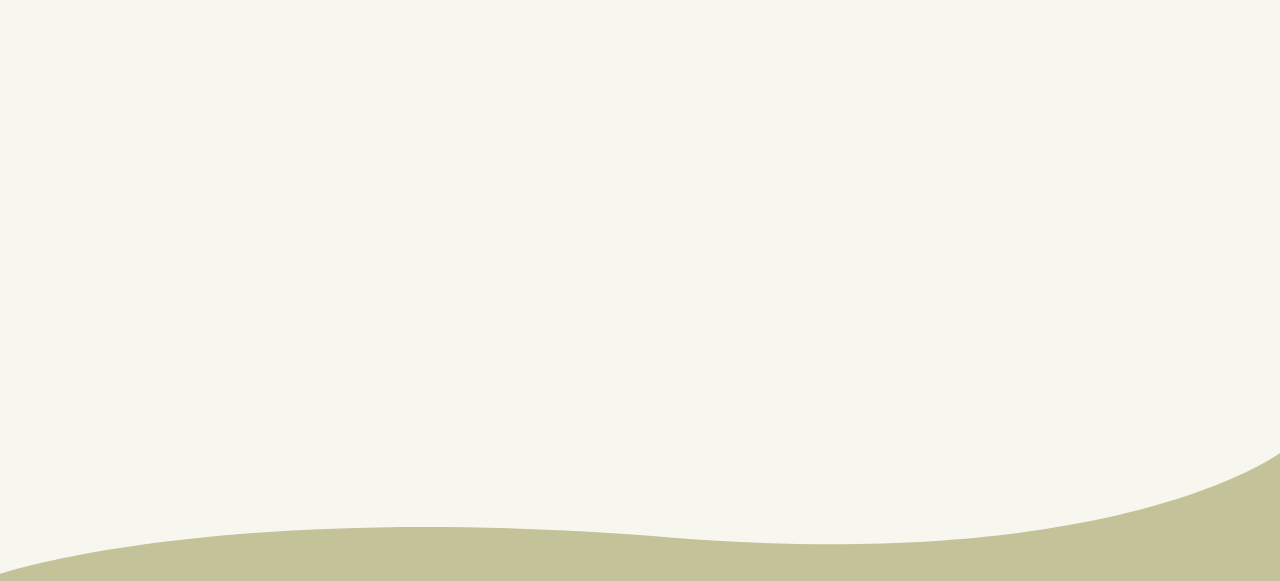
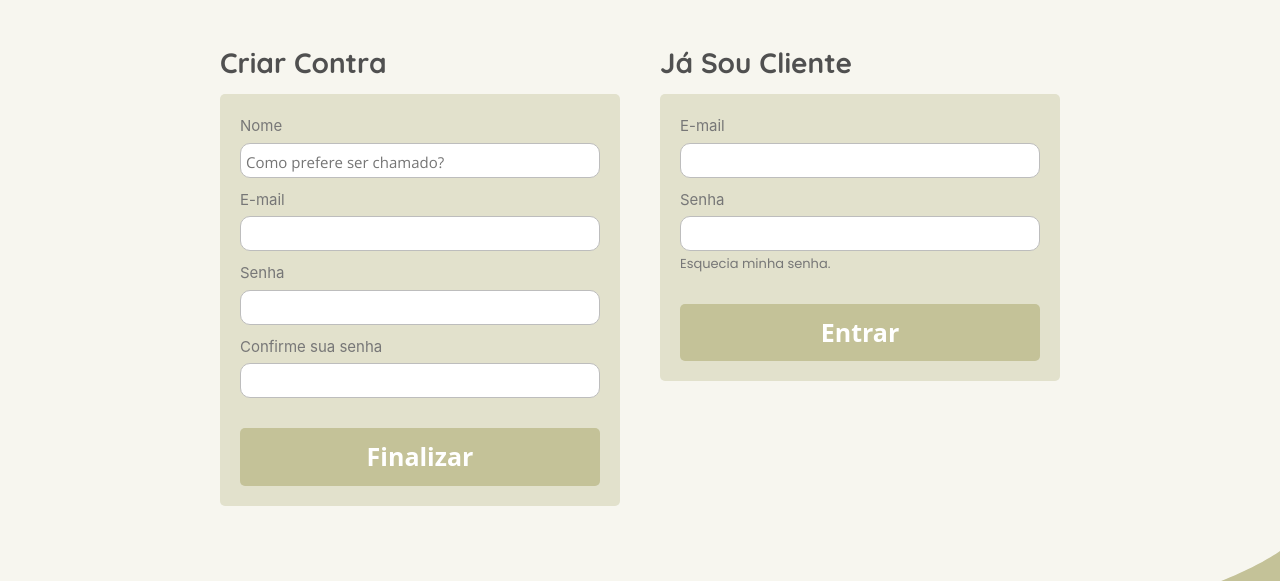
Before and after one commit to guilhermegreis/Luarce, a plain HTML site: page REGISTRO/CadastroLogin.html in a window 1280 px wide. Shown: the part 141-722 px from the top of the page. Drawn offline with nearby package versions, Linux system fonts and the light colour scheme; files that its build step writes are made by us from their sources.

Commit message:
Criação da tela de cadastro / login

```diff
--- a/REGISTRO/CadastroLogin.css
+++ b/REGISTRO/CadastroLogin.css
@@ -160,5 +160,91 @@ footer {
 main {
     background-color: #F7F6EF;
     width: 100%;
-    height: 456px;
+    height: 100%;
+    display: flex;
+    justify-content: center;
 }
+
+.register-container {
+    width: 400px;
+    display: flex;
+    flex-direction: column;
+    margin: 45px 20px;
+}
+
+.register-h1{
+    color: #505050;
+    font-family: 'Quicksand';
+    font-weight: bold;
+    font-size: 28px;
+    margin-bottom: 10px;
+}
+
+form {
+    background-color: #E2E1CC;
+    padding: 20px;
+    border-radius: 5px;
+    width: 100%;
+    max-width: 400px;
+    font-size: 15px;
+}
+
+form label {
+    color: #777777;
+    font-family: 'Inter';
+    padding-bottom: 5px;
+}
+
+form input {
+    font-family: 'Open Sans';
+    background-color: #FFFFFF;
+    border: 1px solid #BDBDBD;
+    border-radius: 10px;
+    padding: 5px;
+    padding-bottom: 2px;
+    width: 100%;
+    height: 35px;
+}
+
+.main-button{
+    display: flex;
+    align-items: center;
+    justify-content: center;
+    border-width: 0;
+    padding: 10px;
+    color: white;
+    font-weight: bold;
+    font-size: 25px;
+    background-color: #C4C298;
+    border-radius: 5px;
+    margin-top: 20px;
+    width: 100%;
+}
+
+.main-button:hover{
+    cursor: pointer;
+    background-color: #666666;
+}
+
+form div{
+    padding-bottom: 10px;
+}
+
+#login-fail{
+    color: red;
+    padding-top: 10px;
+    font-family: 'Poppins', sans-serif;
+    font-size: 15px;
+    display: none;
+}
+
+.password-recover-link{
+    color: #777777;
+    height: 17px;
+    font-size: 13px;
+    font-family: 'Poppins', sans-serif;
+}
+
+.password-recover-link:hover{
+    text-decoration: underline;
+}
--- a/REGISTRO/CadastroLogin.html
+++ b/REGISTRO/CadastroLogin.html
@@ -31,7 +31,7 @@
     <link rel="icon" href="/Imagens/FAVICON/FAVICON128X128.ico" sizes="128x128" type="image/x-ico">
     <link rel="icon" href="/Imagens/FAVICON/FAVICON256X256.ico" sizes="256x256" type="image/x-ico">
     <!-- Link do .CSS da página -->
-    <link rel="stylesheet" href="Carrinho.css">
+    <link rel="stylesheet" href="CadastroLogin.css">
 
     <link rel="preload" href="/imagens/Logo.svg" as="image">
     <link rel="preload" href="/imagens/Favoritos.svg" as="image">
@@ -48,8 +48,6 @@
     <link rel="preload" href="/imagens/WhatsApp.svg" as="image">
     <link rel="preload" href="/imagens/Email.svg" as="image">
     <link rel="preload" href="/Imagens/TikTok.svg" as="image">
-
-
 </head>
 
 <body>
@@ -83,6 +81,44 @@
            <!-- 2 Não esquecer de fazer a verificação se a senha digitada é igual a outra senha de confirmação, ali na parte de "Criar conta" -->
               <!-- 3 Se o usuário clicar em esqueci minha senha mande-o para a página de erro (/ERRO.html) -->
 
+        <div class="register-container">
+            <div class="register-h1">Criar Contra</div>
+            <form id="register-form" action="" method="post">
+                <div>
+                    <label for="register-name">Nome</label>
+                    <input type="text" autocomplete="name" name="register-name" id="register-name" placeholder="Como prefere ser chamado?" required />
+                </div>
+                <div>
+                    <label for="register-email">E-mail</label>
+                    <input type="email" autocomplete="email" name="register-email" id="register-email" required />
+                </div>
+                <div>
+                    <label for="register-password">Senha</label>
+                    <input type="password" name="password" id="register-password" minlength="8" required />
+                </div>
+                <div>
+                    <label for="confirm-password">Confirme sua senha</label>
+                    <input type="password" name="confirm-password" id="confirm-password" minlength="8" required />
+                </div>
+                <div id="register-button" class="main-button">Finalizar</div>
+            </form>
+        </div>
+        <div class="register-container">
+            <div class="register-h1">Já Sou Cliente</div>
+            <form id="login-form" action="" method="post">
+                <div>
+                    <label for="email">E-mail</label>
+                    <input type="email" autocomplete="email" name="email" id="signin-email" required />
+                </div>
+                <div>
+                    <label for="Senha">Senha</label>
+                    <input type="password" name="password" id="login-password" minlength="8" required />
+                    <a class="password-recover-link" href="/ERRO.html">Esquecia minha senha.</a>
+                </div>
+                <div id="login-button" class="main-button">Entrar</div>
+                <div id="login-fail">E-mail ou senha incorreto.</div>
+            </form>
+        </div>
     </main>
 
     <!-- ONDA DO FOOTER -->
--- a/REGISTRO/CadastroLogin.js
+++ b/REGISTRO/CadastroLogin.js
@@ -0,0 +1,52 @@
+document.addEventListener('DOMContentLoaded', function() {
+    //VALIDACAO DO INPUT DO NOME
+    const registerName = document.querySelector("#register-name");
+    registerName.addEventListener('input',function(ev){
+        if(ev.inputType !== "insertText") return;
+        ev.preventDefault()
+        var pattern = new RegExp(/^[a-zA-ZÀ-ÖØ-öø-ÿ\s]+$/i);
+        if(!pattern.test(ev.data) || (ev.data== " " && this.value[this.value.length-2] == " ")){
+            this.value = this.value.slice(0, -1);
+        }
+    })
+
+    //VALIDACAO DAS SENHAS
+    const registerPassword = document.querySelector('#register-password');
+    const confirmPassword = document.querySelector('#confirm-password');
+
+    function validateRegisterPassword(){
+        if(!(confirmPassword.value === registerPassword.value)){
+            confirmPassword.setCustomValidity("As senhas não correspondem")
+        }else{
+            confirmPassword.setCustomValidity("")
+        }
+    }
+    registerPassword.addEventListener('input', validateRegisterPassword);
+    confirmPassword.addEventListener('input', validateRegisterPassword);
+
+    //FAZ REPORT DA VALIDACAO E SIMULA ENVIO
+    const registerForm = document.querySelector('#register-form');
+    const registerButton = document.querySelector('#register-button');
+    const logInForm = document.querySelector('#login-form');
+    const logInButton = document.querySelector('#login-button');
+    const logInFail = document.getElementById('login-fail');
+
+    registerButton.addEventListener('click', function(event) {
+        if(!registerForm.checkValidity()){
+            registerForm.reportValidity();
+            return;
+        }
+        console.log("Cadastro enviado com sucesso")
+    });
+
+    logInButton.addEventListener('click', function(event) {
+        if(!logInForm.checkValidity()){
+            logInForm.reportValidity()
+            return;
+        }
+        //EXIBE MENSAGEM DE LOG INVALIDO
+        setTimeout(()=>{
+            logInFail.style.display="block"
+        },300+Math.random()*300);
+    });
+});
```
